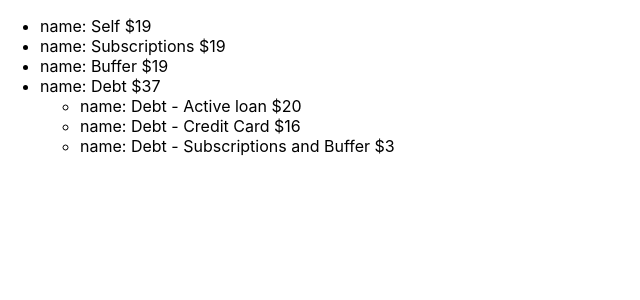
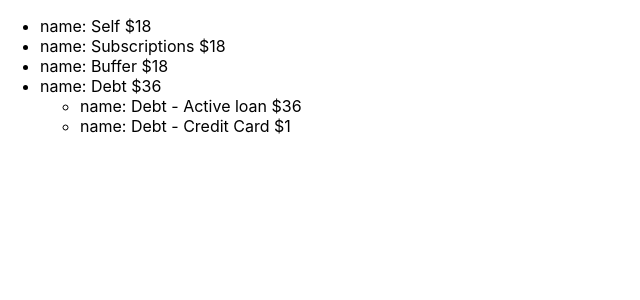
Before and after one commit to Ant3ney/Anthonys_Finance_App, a React (Create React App) app: page / in a window 1280 px wide. Shown: the top 300 px of the page, without its empty margins (0-640 px from the left). Built offline with nearby package versions, Linux system fonts and the light colour scheme.

Commit message:
Update humboldt_fall partition

```diff
--- a/src/components/IncomePartition/PartitionTree.tsx
+++ b/src/components/IncomePartition/PartitionTree.tsx
@@ -1,7 +1,7 @@
 import build3DHierarchy from "./build3DHierarchy";
 import humboldt_fall_2023 from "./partitionTrees/humboldt_fall_2023";
 
-const HARD_INCOME = 181.33;
+const HARD_INCOME = 178.57;
 
 function PartitionTree({ income, twoDHierarchy }: any) {
   const deepCopy2DHierarchy = JSON.parse(JSON.stringify(twoDHierarchy));
--- a/src/components/IncomePartition/partitionTrees/humboldt_fall_2023.ts
+++ b/src/components/IncomePartition/partitionTrees/humboldt_fall_2023.ts
@@ -32,7 +32,7 @@ export default [
         parentID: "0.8284784560816267",
         children: null,
         percentage: "",
-        amount: "508",
+        amount: "593",
         name: "Debt - Active loan",
       },
       {
@@ -40,16 +40,8 @@ export default [
         parentID: "0.8284784560816267",
         children: null,
         percentage: "",
-        amount: "424",
+        amount: "1",
         name: "Debt - Credit Card",
-      },
-      {
-        id: "0.07895224934882621",
-        parentID: "0.8284784560816267",
-        children: null,
-        percentage: "",
-        amount: "54",
-        name: "Debt - Subscriptions and Buffer",
       },
     ],
     percentage: "20",
```
